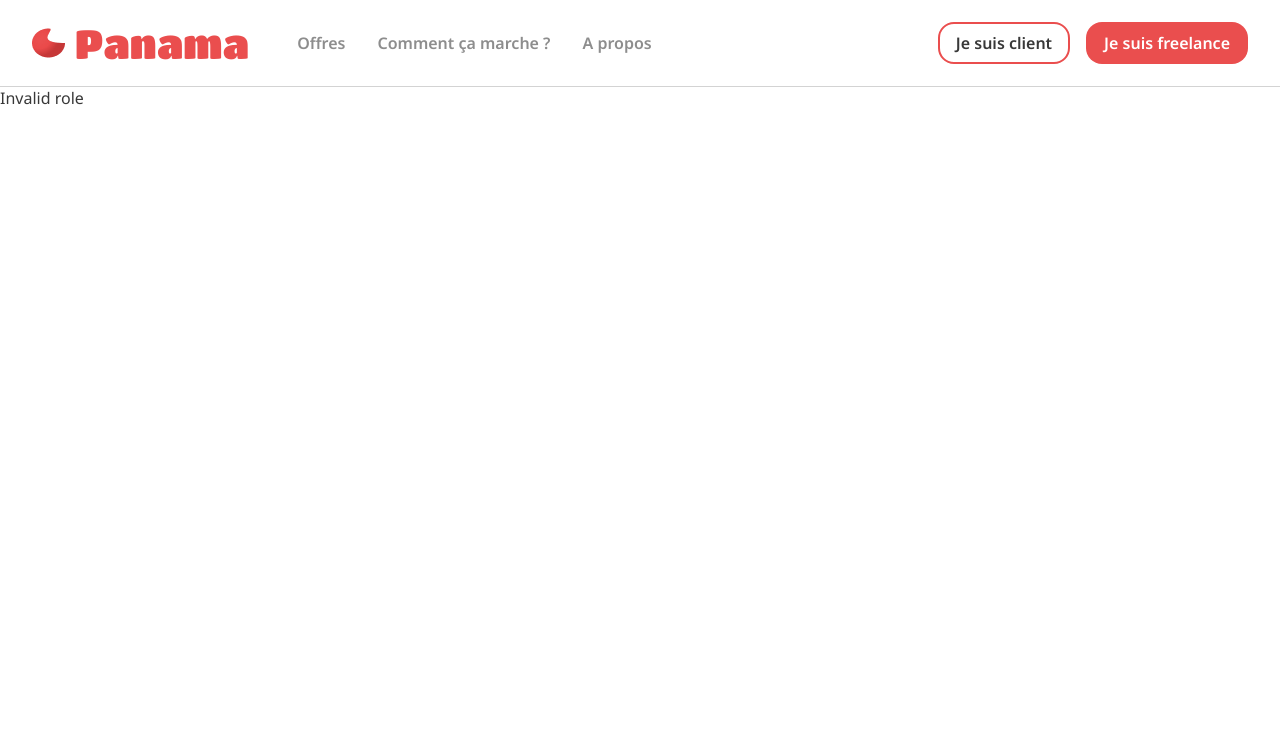
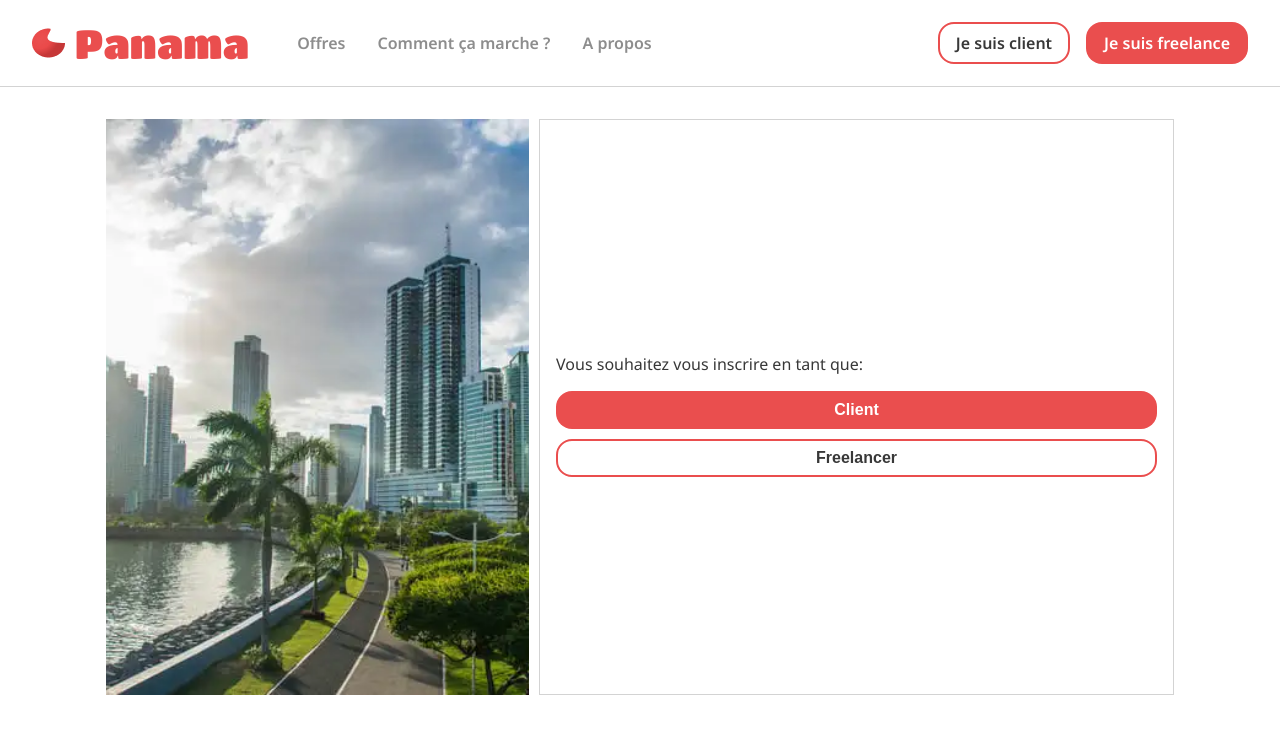
Before and after one commit to MaximeMalecot/Panama_Front, a Vue app: page /signup in a window 1280 px wide. Shown: the top 734 px of the page. Built offline with nearby package versions, Linux system fonts and the light colour scheme; no server answers.

Commit message:
Improving style in Login & SignUp

```diff
--- a/src/components/common/Btn.vue
+++ b/src/components/common/Btn.vue
@@ -2,7 +2,7 @@
 defineProps({
     type: {
         type: String,
-        validator: (value) => ['button', 'link'].includes(value)
+        validator: (value) => ['button', 'link', 'submit'].includes(value)
     },
     to: {
         type: Object,
@@ -36,6 +36,7 @@ defineProps({
     font-weight: 600;
     font-size: 1rem;
     text-decoration: none;
+    cursor: pointer;
 
     &.outline {
         background: var(--white);
--- a/src/views/LoginView.vue
+++ b/src/views/LoginView.vue
@@ -1,35 +1,36 @@
 <script setup>
 import { useAuthStore } from "@/stores/auth";
 import { storeToRefs } from "pinia";
-import { reactive } from "vue";
+import { reactive, ref } from "vue";
 import { displayMsg } from "@/utils/toast";
+import Btn from '@/components/common/Btn.vue';
+import Input from '@/components/common/InputField.vue';
 
 const store = useAuthStore();
 const formData = reactive({
     email: '',
     password: ''
 });
+const loading = ref(false);
 
 const onSubmit = async () => {
+    loading.value = true;
     const { email, password } = formData;
-    if (!email) {
-        console.error("Missing email");
-        displayMsg({ msg: "Veuillez saisir une adresse e-mail", type: "error" });
-        return;
+    try {
+        if (!email)     throw new Error("Veuillez saisir une adresse e-mail");
+        if (!password)  throw new Error("Veuillez saisir un mot de passe");
+
+        const res = await store.login(formData.email, formData.password);
+        if (res === true) {
+            displayMsg({ msg: "Connexion réussie", type: "success" });
+        } else {
+            throw new Error("Une erreur est survenue")
+        }
+    } catch (e) {
+        console.error(e);
+        displayMsg({ msg: e.message, type: "error" });
     }
-
-    if (!password) {
-        console.error("Missing password");
-        displayMsg({ msg: "Veuillez saisir un mot de passe", type: "error" });
-        return;
-    }
-
-    const res = await store.login(formData.email, formData.password);
-    if (res === true) {
-        displayMsg({ msg: "Connexion réussie", type: "success" });
-    } else {
-        displayMsg({ msg: "Une erreur est survenue", type: "error" });
-    }
+    loading.value = false;
 }
 
 </script>
@@ -42,13 +43,15 @@ const onSubmit = async () => {
         <div class="right_section">
             <h3>Login</h3>
             <form @submit.prevent="onSubmit">
-                <input name="email" placeholder="Addresse e-mail" type="text" v-model="formData.email" />
-                <input name="password" placeholder="Mot de passe" type="password" v-model="formData.password" />
-                <button type="submit">Se connecter</button>
+                <Input name="email" placeholder="Addresse e-mail" type="text" v-model="formData.email" />
+                <Input name="password" placeholder="Mot de passe" type="password" v-model="formData.password" />
+                <Btn v-if="!loading" type="submit">Se connecter</Btn>
+                <Btn v-else type="button" disabled>Chargement...</Btn>
             </form>
-            <div>
+            <div class="links">
                 <a href="">Mot de passe oublié</a>
-                <a href="">Pas de compte? S'inscrire</a>
+                <RouterLink :to="{ name: 'signup'}">Pas de compte ? S'inscrire</RouterLink>
+                <!-- <a href="">Pas de compte? S'inscrire</a> -->
             </div>
         </div>
     </div>
@@ -58,12 +61,13 @@ const onSubmit = async () => {
 .auth {
     display: flex;
     width: 100%;
+    height: 80vh;
     padding: 2em 1em;
     gap: 10px;
 
     .right_section {
         width: 60%;
-        background-color: #f9f9f9;
+        background-color: #ffffff;
         border: 1px solid var(--border);
         padding: 4em 1em;
         display: flex;
@@ -89,12 +93,21 @@ const onSubmit = async () => {
                 align-items: center;
             }
         }
+
+        .links{
+            display: flex;
+            flex-direction: column;
+            gap: 5px;
+        }
     }
 
     .left_section {
         width: 40%;
         background-image: url('@/assets/images/panama-city.webp');
-
+        background-image: url('@/assets/images/panama-city.webp');
+        background-size: cover;
+        background-position: center;
+        background-repeat: no-repeat;
     }
 }
 </style>
--- a/src/views/SignupView.vue
+++ b/src/views/SignupView.vue
@@ -1,11 +1,13 @@
 <script setup>
 import { useAuthStore } from "@/stores/auth";
 import { storeToRefs } from "pinia";
-import { reactive, onMounted, computed } from "vue";
-import { useRoute } from 'vue-router';
+import { reactive, onMounted, computed, ref } from "vue";
+import { useRoute, useRouter } from 'vue-router';
 import { ROLES } from "@/constants/roles";
 import { checkMail } from "@/utils";
 import { displayMsg } from "@/utils/toast";
+import Btn from '@/components/common/Btn.vue';
+import Input from '@/components/common/InputField.vue';
 
 const handledRoles = {
     CLIENT: 'client',
@@ -13,6 +15,7 @@ const handledRoles = {
 };
 
 const route = useRoute();
+const router = useRouter();
 
 onMounted(() => {
     if (!route.query.role || !Object.values(handledRoles).includes(route.query.role)) {
@@ -31,6 +34,19 @@ const role = computed(() => {
     }
 });
 
+const changeAccountType = type => {
+    if (!type || !Object.values(handledRoles).includes(type)) {
+        return;
+    }
+
+    if (type === handledRoles.CLIENT) {
+        router.push({ path: 'signup', query: { role: handledRoles.CLIENT } })
+
+    } else if (type === handledRoles.FREELANCER) {
+        router.push({ path: 'signup', query: { role: handledRoles.FREELANCER } })
+    }
+}
+
 const store = useAuthStore();
 const formData = reactive({
     email: '',
@@ -40,8 +56,10 @@ const formData = reactive({
     passwordConfirmation: '',
     tosAgreed: false,
 });
+const loading = ref(false);
 
-const onSubmit = () => {
+const onSubmit = async () => {
+    loading.value = true;
     const { surname, name, email, password, passwordConfirmation, tosAgreed } = formData;
     if (!role.value) {
         console.error("Invalid signin type");
@@ -77,41 +95,55 @@ const onSubmit = () => {
         displayMsg({ msg: "Vous devez accepter les conditions d'utilisation", type: "error" });
         return;
     }
-    store.signup({ ...formData, role: role.value });
+
+    const res = await store.signup({ ...formData, role: role.value });
+    if (res) {
+        displayMsg({ msg: "Inscription réussie", type: "success" });
+        //todo redirect to home
+    }
+    loading.value = false;
 }
 
 </script>
 
 <template>
-    <template v-if="role">
     <div class="container auth">
         <div class="left_section">
 
         </div>
         <div class="right_section">
-                <h3>CREATE A {{ role === ROLES.CLIENT ? "CLIENT" : "FREELANCER" }} ACCOUNT</h3>
+            <template v-if="role">
+                <h3>Inscription en tant que {{ role === ROLES.CLIENT ? "CLIENT" : "FREELANCER" }}</h3>
                 <form @submit.prevent="onSubmit">
-                    <input name="name" placeholder="Nom" type="text" v-model="formData.name" />
-                    <input name="surname" placeholder="Prénom" type="text" v-model="formData.surname" />
-                    <input name="email" placeholder="Addresse e-mail" type="text" v-model="formData.email" />
-                    <input name="password" placeholder="Mot de passe" type="password" v-model="formData.password" />
-                    <input name="passwordConfirmation" placeholder="Confirmation du mot de passe" type="password"
+                    <Input name="name" placeholder="Nom" type="text" v-model="formData.name" />
+                    <Input name="surname" placeholder="Prénom" type="text" v-model="formData.surname" />
+                    <Input name="email" placeholder="Addresse e-mail" type="text" v-model="formData.email" />
+                    <Input name="password" placeholder="Mot de passe" type="password" v-model="formData.password" />
+                    <Input name="passwordConfirmation" placeholder="Confirmation du mot de passe" type="password"
                         v-model="formData.passwordConfirmation" />
                     <span class="tos_section">
-                        <input type="checkbox" v-model="formData.tosAgreed" />
+                        <Input type="checkbox" v-model="formData.tosAgreed" />
                         <label for="tosAgreed">J'accepte les CGU</label>
                     </span>
-                    <button type="submit">S'inscrire dès maintenant</button>
+                    <Btn v-if="!loading" type="submit">S'inscrire dès maintenant</Btn>
+                    <Btn v-else type="button">Chargement...</Btn>
                 </form>
                 <div>
-                    <a href="">Déjà inscrit? Se connecter</a>
+                    <Btn type="link" :to="{ name: 'login' }">Déjà inscrit? Se connecter </Btn>
                 </div>
+            </template>
+            <template v-else>
+                <div class="prompt_type">
+                    <p>Vous souhaitez vous inscrire en tant que:</p>
+                    <div class="options">
+                        <Btn type="button" @click="() => changeAccountType('client')">Client</Btn>
+                        <Btn type="button" @click="() => changeAccountType('freelancer')" outline>Freelancer</Btn>
                     </div>
                 </div>
             </template>
-    <template v-else>
-        <div>Invalid role</div>
-    </template>
+        </div>
+
+    </div>
 </template>
 
 <style scoped lang="scss" >
@@ -120,17 +152,18 @@ const onSubmit = () => {
     width: 100%;
     padding: 2em 1em;
     gap: 10px;
+    height: 80vh;
 
     .right_section {
         width: 60%;
-        background-color: #f9f9f9;
+        background-color: #ffffff;
         border: 1px solid var(--border);
         padding: 4em 1em;
         display: flex;
         flex-direction: column;
         gap: 0.8em;
 
-        h3{
+        h3 {
             color: var(--text-dark);
             padding: 0;
             margin: 0;
@@ -143,10 +176,26 @@ const onSubmit = () => {
             gap: 5px;
             border-bottom: 1px solid rgb(183, 183, 183);
             padding: 1em 0;
+            margin-bottom: 1em;
 
-            .tos_section{
+            .tos_section {
                 display: flex;
                 align-items: center;
+                align-content: center;
+            }
+        }
+
+        .prompt_type {
+            display: flex;
+            flex-direction: column;
+            height: 100%;
+            width: 100%;
+            justify-content: center;
+
+            .options{
+                display: flex;
+                flex-direction: column;
+                gap: 10px;
             }
         }
     }
@@ -154,6 +203,9 @@ const onSubmit = () => {
     .left_section {
         width: 40%;
         background-image: url('@/assets/images/panama-city.webp');
+        background-size: cover;
+        background-position: center;
+        background-repeat: no-repeat;
 
     }
 }
```
Lines whose indentation alone changed are shown as unchanged.
